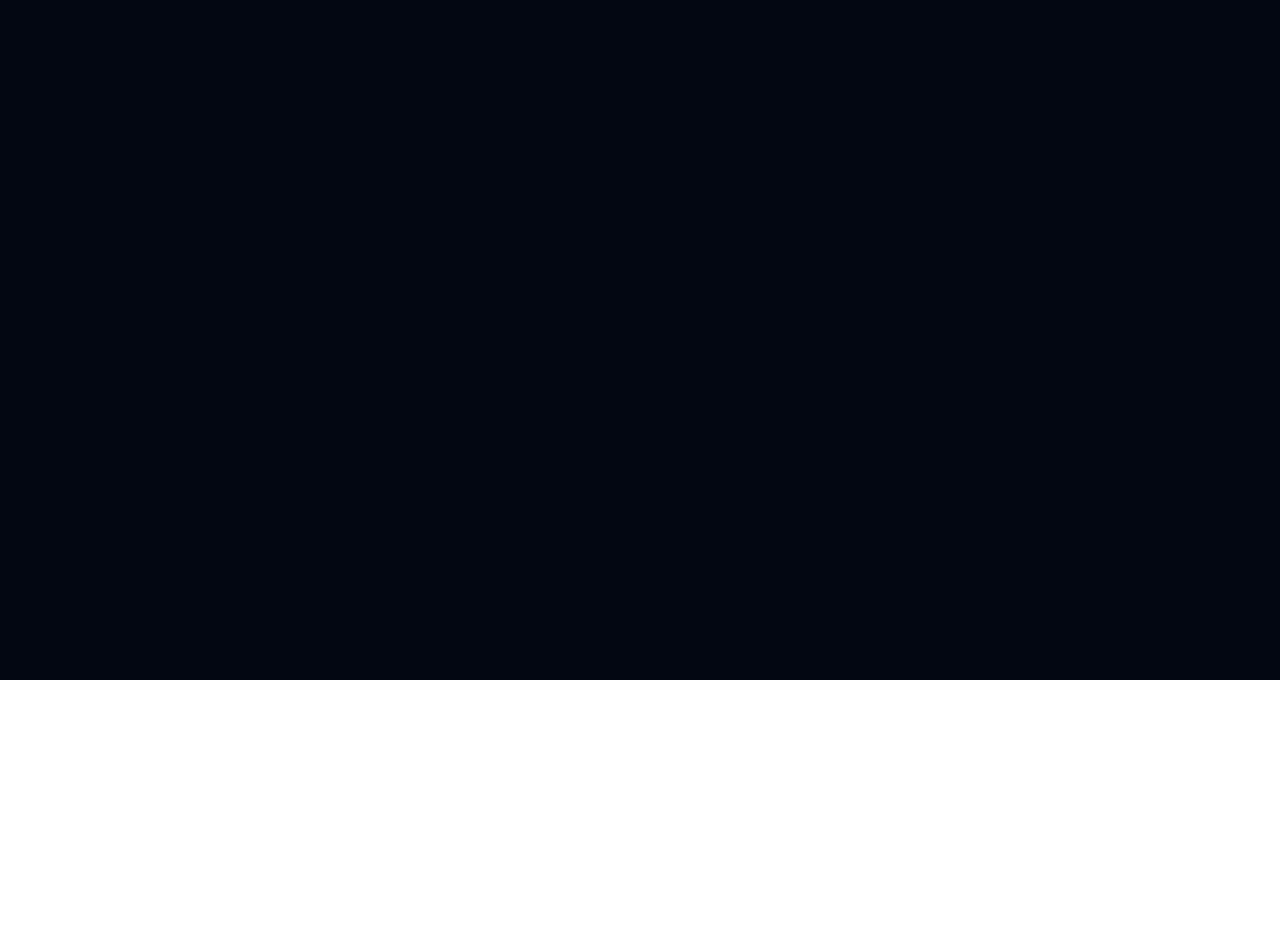
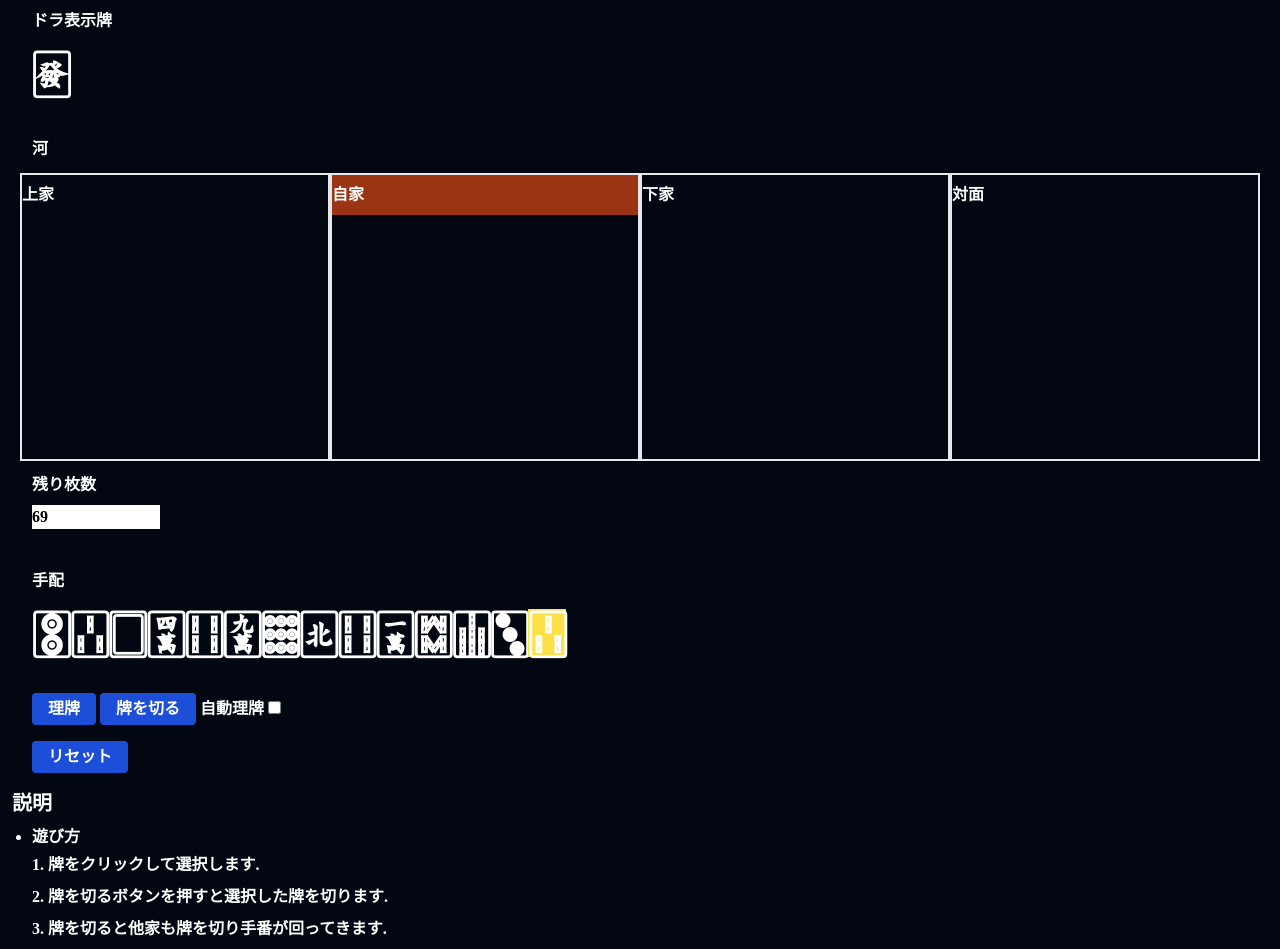
Before and after one commit to syu-y/dev-helper-app, a SvelteKit app: page /mahjong in a window 1280 px wide. Before the commit this address had no page. Shown: the part 120-1069 px from the top of the page. Before the commit the page ends 800 px from the top, so only its background shows below. Built offline with nearby package versions, Linux system fonts and the light colour scheme.

Commit message:
テンパイ練習ツール追加

```diff
--- /dev/null
+++ b/src/routes/mahjong/+page.svelte
@@ -0,0 +1,265 @@
+<script lang="ts">
+	import CheckBox from '@/components/form/CheckBox.svelte';
+	import Label from '@/components/form/Label.svelte';
+	import NormalButton from '@/components/form/NormalButton.svelte';
+	import TextInput from '@/components/form/TextInput.svelte';
+	import PageSubTitle from '@/components/PageSubTitle.svelte';
+	import PageTitle from '@/components/PageTitle.svelte';
+	import { NumberUtils } from '@/utils/numberUtils';
+	import { allTileList, type Tile } from './mahjong';
+
+	// 山
+	let tilesWall = [...allTileList];
+	// 捨牌（自分）
+	let discardList: Tile[] = [];
+	// 捨牌（他家）
+	let discardLeftList: Tile[] = [];
+	let discardRightList: Tile[] = [];
+	let discardOppositeList: Tile[] = [];
+	// 選択牌
+	let selectedIdx: number | null = null;
+	let remainingNums = tilesWall.length;
+	let autoRitualFlg = false;
+
+	// 自摸
+	const drawing = (): Tile => {
+		const select = NumberUtils.getRandomInt(0, tilesWall.length);
+		const tile = tilesWall[select];
+		tilesWall = tilesWall.filter((item, index) => index !== select);
+		if (tile) {
+			remainingNums = remainingNums - 1;
+			return tile;
+		} else {
+			// 失敗した場合は引き直し
+			return drawing();
+		}
+	};
+
+	// 配牌
+	const arrangementTile = (): Tile[] => {
+		const tmpList = [];
+		for (let i = 0; i < 14; i++) {
+			// 山から牌を自模る
+			const tile = drawing();
+			if (tile) {
+				tmpList.push(tile);
+			} else {
+				throw new Error('配牌エラー：自摸に失敗しました。：' + tile);
+			}
+		}
+		// 他家分の配牌
+		for (let i = 0; i < 3; i++) {
+			for (let j = 0; j < 13; j++) {
+				drawing();
+			}
+		}
+
+		// 王牌の除去
+		for (let i = 0; i < 13; i++) {
+			drawing();
+		}
+		return tmpList;
+	};
+
+	// 理牌
+	const ritualTile = () => {
+		handList = handList.sort((a, b) => a.index - b.index);
+	};
+
+	// ハンドラ
+	const select = (event: { currentTarget: HTMLButtonElement }) => {
+		selectedIdx = Number.parseInt(event.currentTarget.value);
+	};
+	const ritual = (event: { currentTarget: HTMLInputElement }) => {
+		ritualTile();
+	};
+	const discard = (event: { currentTarget: HTMLInputElement }) => {
+		if (selectedIdx !== null) {
+			if (remainingNums === 0) {
+				if (handList.length === 14) {
+					// 捨牌に追加
+					discardList.push(handList[selectedIdx]);
+					discardList = [...discardList];
+
+					// 手配から指定の牌を削除して更新
+					handList = handList.filter((item, index) => index !== selectedIdx);
+					if (autoRitualFlg) {
+						ritualTile();
+					}
+				} else {
+					alert('これ以上牌を切れません。');
+				}
+			} else {
+				// 捨牌に追加
+				discardList.push(handList[selectedIdx]);
+
+				// 配列を更新しないと再描画されないためコピー
+				discardList = [...discardList];
+
+				// 手配から指定の牌を削除して更新
+				handList = handList.filter((item, index) => index !== selectedIdx);
+
+				// 他家分の自摸（全て自摸切り前提）
+				const right = drawing();
+				discardRightList.push(right);
+				discardRightList = [...discardRightList];
+				const opposite = drawing();
+				discardOppositeList.push(opposite);
+				discardOppositeList = [...discardOppositeList];
+				const left = drawing();
+				discardLeftList.push(left);
+				discardLeftList = [...discardLeftList];
+
+				// 山から牌を自模る
+				const tile = drawing();
+				handList.push(tile);
+				newHand = tile;
+
+				// 選択牌を更新（自摸牌）
+				selectedIdx = 13;
+
+				if (autoRitualFlg) {
+					ritualTile();
+				}
+			}
+		}
+	};
+	const reset = (event: { currentTarget: HTMLInputElement }) => {
+		tilesWall = [...allTileList];
+		discardList = [];
+		discardLeftList = [];
+		discardRightList = [];
+		discardOppositeList = [];
+		selectedIdx = null;
+		remainingNums = tilesWall.length;
+		handList = arrangementTile();
+		dora = drawing();
+		ritualTile();
+	};
+
+	let handList: Tile[] = arrangementTile();
+	let newHand: Tile = handList[13];
+	let dora = drawing();
+</script>
+
+<PageTitle>麻雀</PageTitle>
+<div class="py-1">
+	<PageSubTitle>テンパイ練習ツール</PageSubTitle>
+	<div class="h-32 px-5 py-1">
+		<p class="py-2">ドラ表示牌</p>
+		<p class="py-2 text-5xl">{dora.tile}</p>
+	</div>
+
+	<div class="px-5 py-1">
+		<p class="py-2">河</p>
+	</div>
+	<div class="flex items-center w-full h-full px-2">
+		<div class="border-2 border-solid h-72 w-80">
+			<p class="py-2">上家</p>
+			<p class="py-2">
+				{#each discardLeftList as item, index}
+					<button class="py-1 text-5xl" value={index} disabled>{item.tile}</button>
+				{/each}
+			</p>
+		</div>
+		<div class="border-2 border-solid h-72 w-80">
+			<p class="py-2 bg-orange-800">自家</p>
+			<p class="py-2">
+				{#each discardList as item, index}
+					<button class="py-1 text-5xl" value={index} disabled>{item.tile}</button>
+				{/each}
+			</p>
+		</div>
+		<div class="border-2 border-solid h-72 w-80">
+			<p class="py-2">下家</p>
+			<p class="py-2">
+				{#each discardRightList as item, index}
+					<button class="py-1 text-5xl" value={index} disabled>{item.tile}</button>
+				{/each}
+			</p>
+		</div>
+		<div class="border-2 border-solid h-72 w-80">
+			<p class="py-2">対面</p>
+			<p class="py-2">
+				{#each discardOppositeList as item, index}
+					<button class="py-1 text-5xl" value={index} disabled>{item.tile}</button>
+				{/each}
+			</p>
+		</div>
+	</div>
+
+	<div class="h-24 px-5 py-1">
+		<p class="py-2">残り枚数</p>
+		<TextInput
+			id="remainingNums"
+			name="remainingNums"
+			readonly={true}
+			bind:value={remainingNums}
+			width="w-16"
+		/>
+	</div>
+	<div class="h-32 px-5 py-1">
+		<p class="py-2">手配</p>
+		<p class="py-2">
+			{#each handList as item, index}
+				{#if index === selectedIdx}
+					<button class="text-5xl brightness-50" on:click={select} value={index} disabled
+						>{item.tile}</button
+					>
+				{:else if item.index === newHand.index}
+					<button class="text-5xl bg-yellow-300" on:click={select} value={index}>{item.tile}</button
+					>
+				{:else}
+					<button class="text-5xl" on:click={select} value={index}>{item.tile}</button>
+				{/if}
+			{/each}
+		</p>
+	</div>
+
+	<div class="px-5 py-2">
+		<NormalButton id="ritual" name="ritual" dispName="理牌" click={ritual} />
+		<NormalButton
+			id="discard"
+			name="discard"
+			disabled={remainingNums === 0 ? true : false}
+			dispName="牌を切る"
+			click={discard}
+		/>
+		<Label width="w-16" labeltext="自動理牌" name="autoRitualFlg" />
+		<CheckBox id="autoRitualFlg" name="autoRitualFlg" bind:value={autoRitualFlg} />
+	</div>
+	<div class="px-5 py-2">
+		<NormalButton id="reset" name="reset" dispName="リセット" click={reset} />
+	</div>
+</div>
+
+<div class="py-1">
+	<PageSubTitle>説明</PageSubTitle>
+	<div class="px-5 py-1">
+		<ul class="list-disc list-outside text-xm">
+			<li class="py-1">
+				遊び方
+				<ul class="list-decimal list-inside text-xm">
+					<li class="py-1">牌をクリックして選択します.</li>
+					<li class="py-1">牌を切るボタンを押すと選択した牌を切ります.</li>
+					<li class="py-1">牌を切ると他家も牌を切り手番が回ってきます.</li>
+					<li class="py-1">2~3を繰り返すします.</li>
+					<li class="py-1">最後の牌を切ると終了します.</li>
+				</ul>
+			</li>
+			<li class="py-1">
+				その他
+				<ul class="list-disc list-inside text-xm">
+					<li class="py-1">自摸牌は黄色でマークされます.</li>
+					<li class="py-1">理牌ボタンを押すと牌の並びが整理されます.</li>
+					<li class="py-1">リセットボタンを押すと手配・河・ドラ表示牌全てがリセットされます.</li>
+					<li class="py-1">牌はUnicodeで表示されます.</li>
+					<li class="py-1"><span class="text-3xl align-baseline">🀆</span>は白牌です.</li>
+					<li class="py-1">他家は全て自摸切りの前提です.</li>
+				</ul>
+			</li>
+		</ul>
+	</div>
+</div>
+
+<style></style>
--- /dev/null
+++ b/src/routes/mahjong/const.ts
@@ -0,0 +1,138 @@
+export const allTilesList = [
+	'🀇',
+	'🀇',
+	'🀇',
+	'🀇',
+	'🀈',
+	'🀈',
+	'🀈',
+	'🀈',
+	'🀉',
+	'🀉',
+	'🀉',
+	'🀉',
+	'🀊',
+	'🀊',
+	'🀊',
+	'🀊',
+	'🀋',
+	'🀋',
+	'🀋',
+	'🀋',
+	'🀌',
+	'🀌',
+	'🀌',
+	'🀌',
+	'🀍',
+	'🀍',
+	'🀍',
+	'🀍',
+	'🀎',
+	'🀎',
+	'🀎',
+	'🀎',
+	'🀏',
+	'🀏',
+	'🀏',
+	'🀏',
+	'🀙',
+	'🀙',
+	'🀙',
+	'🀙',
+	'🀚',
+	'🀚',
+	'🀚',
+	'🀚',
+	'🀛',
+	'🀛',
+	'🀛',
+	'🀛',
+	'🀜',
+	'🀜',
+	'🀜',
+	'🀜',
+	'🀝',
+	'🀝',
+	'🀝',
+	'🀝',
+	'🀞',
+	'🀞',
+	'🀞',
+	'🀞',
+	'🀟',
+	'🀟',
+	'🀟',
+	'🀟',
+	'🀠',
+	'🀠',
+	'🀠',
+	'🀠',
+	'🀡',
+	'🀡',
+	'🀡',
+	'🀡',
+	'🀐',
+	'🀐',
+	'🀐',
+	'🀐',
+	'🀑',
+	'🀑',
+	'🀑',
+	'🀑',
+	'🀒',
+	'🀒',
+	'🀒',
+	'🀒',
+	'🀓',
+	'🀓',
+	'🀓',
+	'🀓',
+	'🀔',
+	'🀔',
+	'🀔',
+	'🀔',
+	'🀕',
+	'🀕',
+	'🀕',
+	'🀕',
+	'🀖',
+	'🀖',
+	'🀖',
+	'🀖',
+	'🀗',
+	'🀗',
+	'🀗',
+	'🀗',
+	'🀘',
+	'🀘',
+	'🀘',
+	'🀘',
+	'🀀',
+	'🀀',
+	'🀀',
+	'🀀',
+	'🀁',
+	'🀁',
+	'🀁',
+	'🀁',
+	'🀂',
+	'🀂',
+	'🀂',
+	'🀂',
+	'🀃',
+	'🀃',
+	'🀃',
+	'🀃',
+	'🀆',
+	'🀆',
+	'🀆',
+	'🀆',
+	'🀅',
+	'🀅',
+	'🀅',
+	'🀅',
+	'🀄',
+	'🀄',
+	'🀄',
+	'🀄'
+];
--- /dev/null
+++ b/src/routes/mahjong/mahjong.ts
@@ -0,0 +1,14 @@
+import { allTilesList } from './const';
+
+export type Tile = { index: number; tile: string };
+
+export const convertList = (strList: string[]): Tile[] => {
+	const list: Tile[] = [];
+	strList.forEach((str, index) => {
+		const tile: Tile = { index: index, tile: str };
+		list.push(tile);
+	});
+	return list;
+};
+
+export const allTileList = convertList(allTilesList);
```
